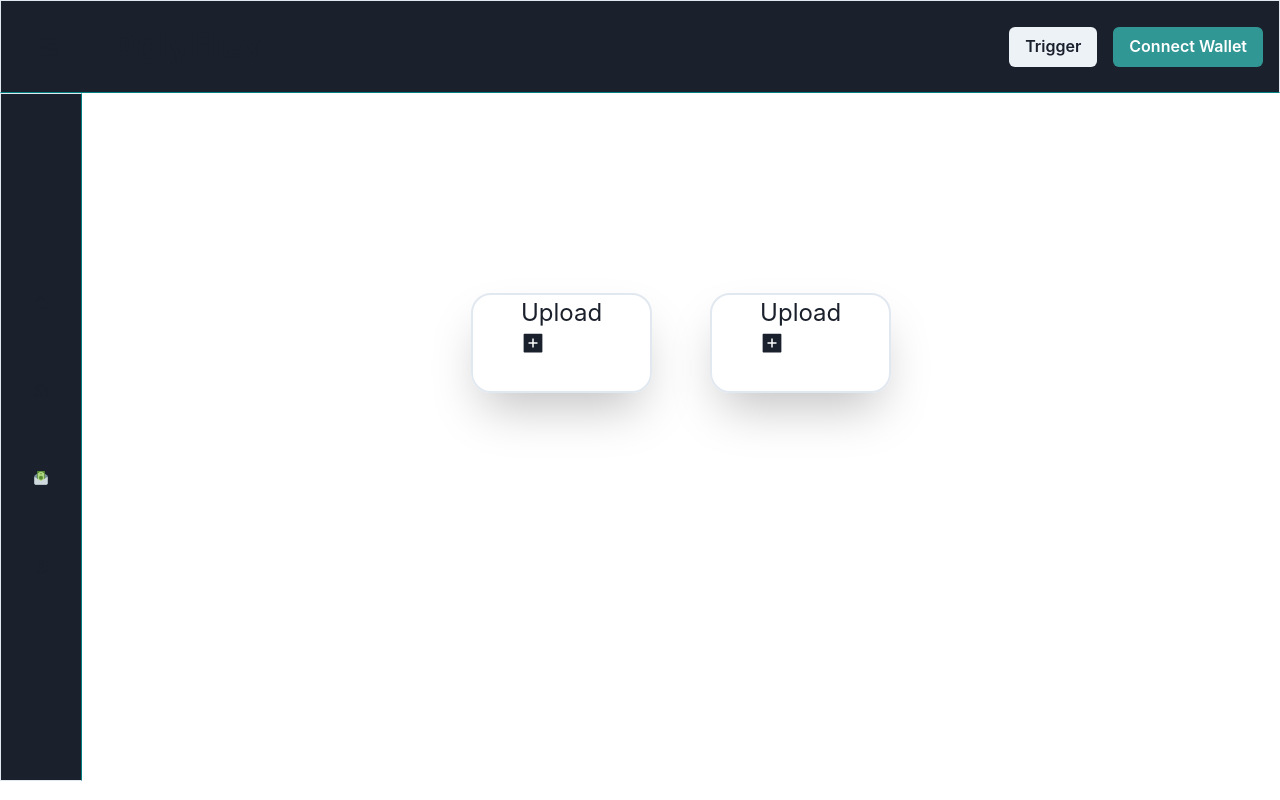
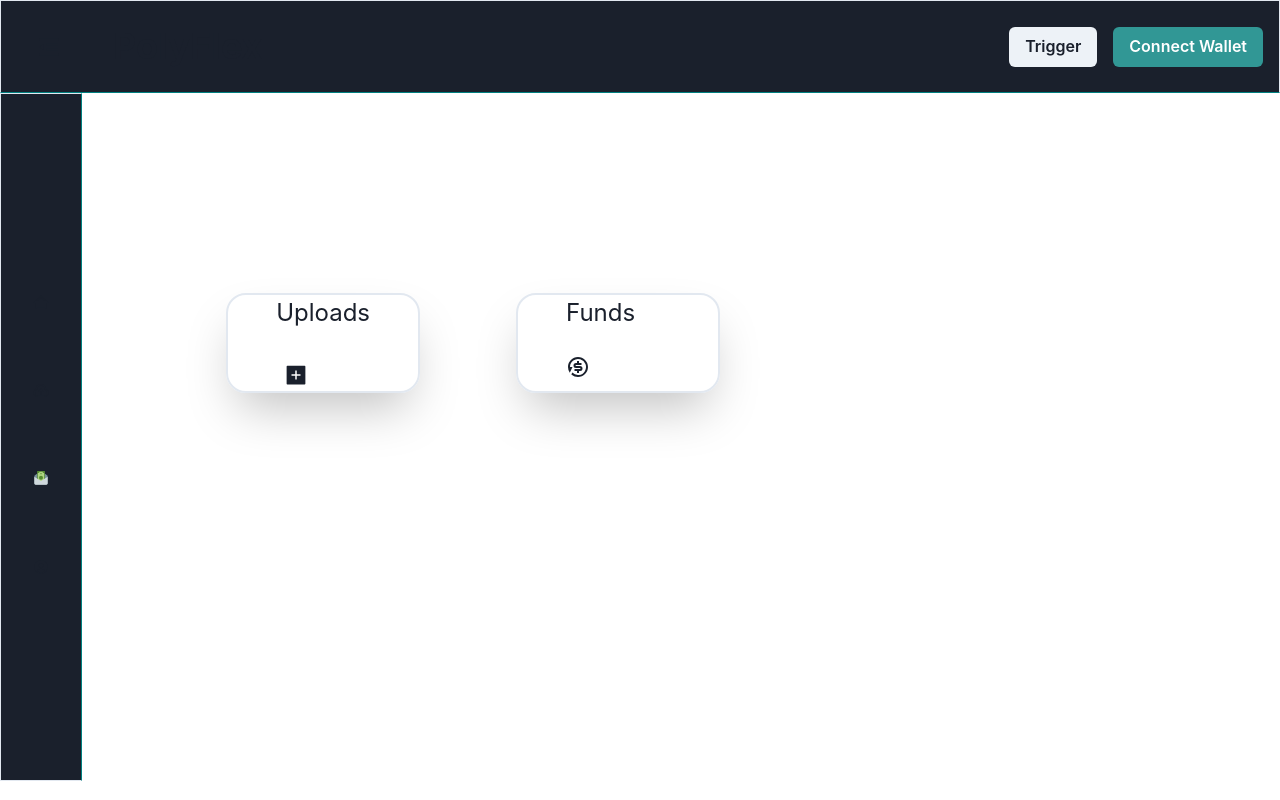
Before and after one commit to innbuld/PolygonHack, a Next.js app: page /Account in a window 1280 px wide. Built offline with nearby package versions, Linux system fonts and the light colour scheme.

Commit message:
updating

```diff
--- a/pages/Account.js
+++ b/pages/Account.js
@@ -1,33 +1,31 @@
 import React from 'react'
 import { Button, Flex, Heading, Text, Box } from "@chakra-ui/react";
 import{AiFillPlusSquare} from "react-icons/ai"
+import{RiRefund2Fill} from "react-icons/ri"
 
 export default function Account() {
   return (
     <Flex w={'full'} justifyContent={"center"}  p='36' height={'100'} position='relative'  >
-      <Box borderWidth={'2px'} borderRadius={'lg'} shadow='2xl' backgroundColor='ash' p={'12'} mt='14' mr='58' rounded={'20'} >
+      <Box borderWidth={'2px'} borderRadius={'lg'} shadow='2xl' backgroundColor='ash' p={'12'} mt='14' mr='24' rounded={'20'} >
         <Box mt='-12' fontSize={'2xl'}   >
-         <Text >Upload </Text>
+         <Text >Uploads </Text>
          <Flex>
-         <Box cursor={'pointer'} >
+         <Box cursor={'pointer'} ml='2' mt='8' bottom={'3'} >
            <AiFillPlusSquare></AiFillPlusSquare>
          </Box>
          </Flex>
 
 
-
-
-
         </Box>
      </Box>
 
-     <Flex>
-     <Box borderWidth={'2px'} borderRadius={'lg'} shadow='2xl' backgroundColor='ash' p={'12'} mt='14' mr='96%' rounded={'20'} >
-        <Box mt='-12' fontSize={'2xl'}   >
-         <Text >Upload </Text>
+     <Flex w={'full'} >
+     <Box borderWidth={'2px'} borderRadius={'lg'} shadow='2xl' backgroundColor='ash' p={'12'} mt='14' mr={'28%'} rounded={'20'} >
+        <Box mt='-12' fontSize={'2xl'}  >
+         <Text >Funds </Text>
          <Flex>
-         <Box cursor={'pointer'} >
-           <AiFillPlusSquare></AiFillPlusSquare>
+         <Box cursor={'pointer'} mr='20' mt={'6'} >
+           <RiRefund2Fill></RiRefund2Fill>
          </Box>
          </Flex>
 
```
